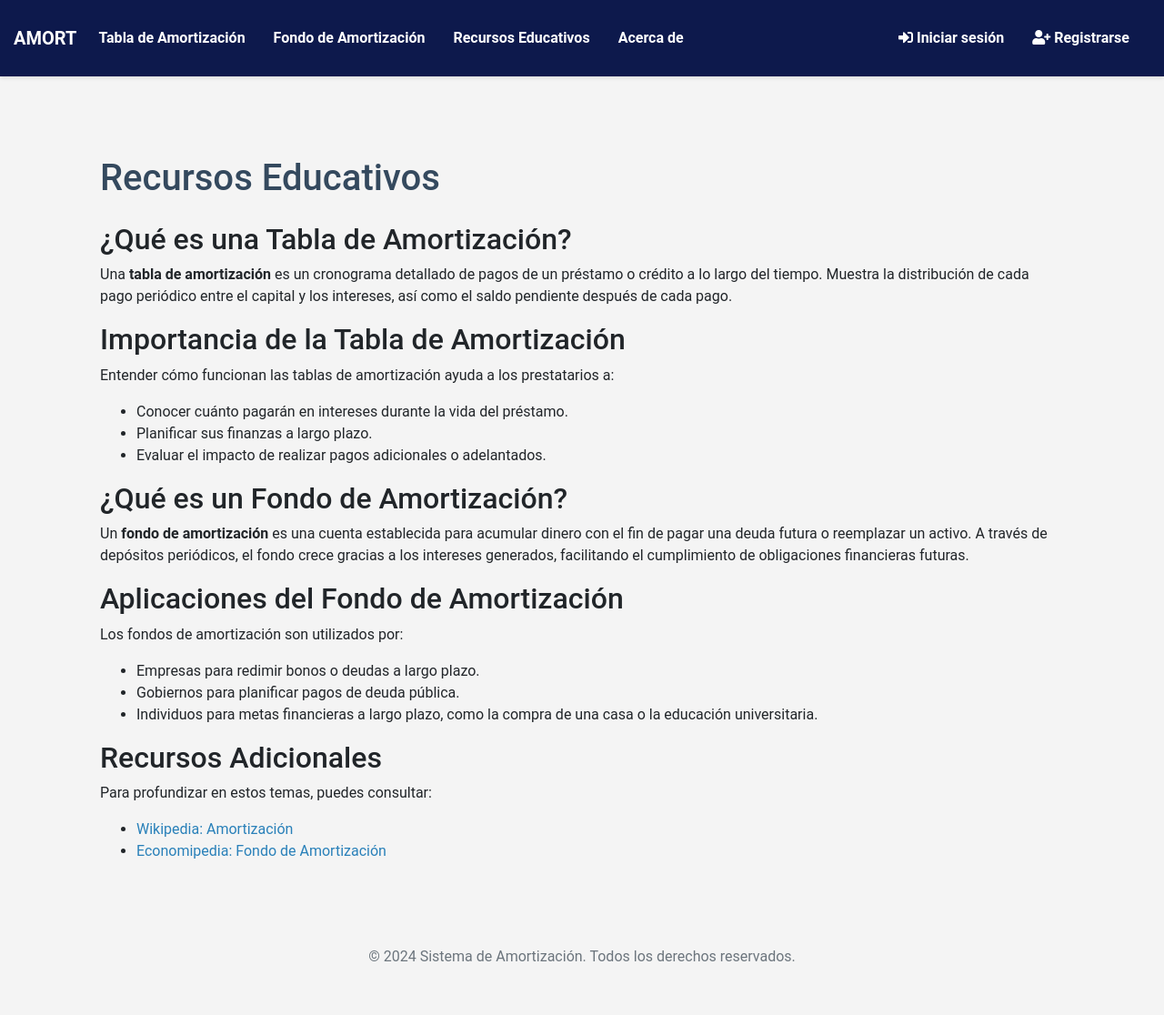
After one commit to fernandoa77/proyectointeres2, a Django app: page /recursos-educativos/ in a window 1280 px wide. The commit adds this page. Shown: the whole page at 91% size. Run offline with Django 5.2, Linux system fonts and the light colour scheme; some libraries are stand-ins or nearby versions.

Commit message:
secicon acerca de y recursos educaticos

```diff
--- a/AMORT/urls.py
+++ b/AMORT/urls.py
@@ -5,7 +5,7 @@ from django.contrib.auth import views as auth_views
 urlpatterns = [
     path('admin/', admin.site.urls),
     path('', include('core.urls')),
-    path('accounts/login/', auth_views.LoginView.as_view(), name='login'),
-    path('accounts/logout/', auth_views.LogoutView.as_view(next_page='home'), name='logout'),
-    path('accounts/', include('django.contrib.auth.urls')),
+    path('cuentas/iniciar-sesion/', auth_views.LoginView.as_view(), name='login'),
+    path('cuentas/cerrar-sesion/', auth_views.LogoutView.as_view(next_page='home'), name='logout'),
+    path('cuentas/', include('django.contrib.auth.urls')),
 ]
--- a/core/urls.py
+++ b/core/urls.py
@@ -4,14 +4,16 @@ from django.views.generic import TemplateView
 
 urlpatterns = [
     path('', views.home, name='home'),
-    path('amortization/', views.amortization_view, name='amortization'),
-    path('sinking_fund/', views.sinking_fund_view, name='sinking_fund'),
-    path('my_tables/', views.my_tables, name='my_tables'),
-    path('my_funds/', views.my_funds, name='my_funds'),
-    path('save_amortization/', views.save_amortization, name='save_amortization'),
-    path('save_fund/', views.save_fund, name='save_fund'),
-    path('table/<int:id>/', views.table_detail, name='table_detail'),
-    path('fund/<int:id>/', views.fund_detail, name='fund_detail'),
-    path('signup/', views.signup, name='signup'),
-    path('logout-confirmation/', TemplateView.as_view(template_name='confirmation.html'), name='logout_confirmation'),
+    path('amortizacion/', views.amortization_view, name='amortization'),
+    path('fondo-amortizacion/', views.sinking_fund_view, name='sinking_fund'),
+    path('mis-tablas/', views.my_tables, name='my_tables'),
+    path('mis-fondos/', views.my_funds, name='my_funds'),
+    path('guardar-amortizacion/', views.save_amortization, name='save_amortization'),
+    path('guardar-fondo/', views.save_fund, name='save_fund'),
+    path('tabla/<int:id>/', views.table_detail, name='table_detail'),
+    path('fondo/<int:id>/', views.fund_detail, name='fund_detail'),
+    path('registro/', views.signup, name='signup'),
+    path('confirmacion-salida/', TemplateView.as_view(template_name='confirmation.html'), name='logout_confirmation'),
+    path('recursos-educativos/', views.recursos_educativos, name='recursos_educativos'),
+    path('acerca-de/', views.acerca_de, name='acerca_de'),
 ]
--- a/core/views.py
+++ b/core/views.py
@@ -313,3 +313,9 @@ class DateEncoder(json.JSONEncoder):
         elif isinstance(obj, date):
             return obj.strftime('%Y-%m-%d')
         return super().default(obj)
+
+def recursos_educativos(request):
+    return render(request, 'recursos_educativos.html')
+
+def acerca_de(request):
+    return render(request, 'acerca_de.html')
--- a/templates/base.html
+++ b/templates/base.html
@@ -126,6 +126,12 @@
                             <a class="nav-link" href="{% url 'sinking_fund' %}">Fondo de Amortización</a>
                         </li>
                     {% endif %}
+                    <li class="nav-item">
+                        <a class="nav-link" href="{% url 'recursos_educativos' %}">Recursos Educativos</a>
+                    </li>
+                    <li class="nav-item">
+                        <a class="nav-link" href="{% url 'acerca_de' %}">Acerca de</a>
+                    </li>
                 </ul>
                 <ul class="navbar-nav">
                     {% if user.is_authenticated %}
--- /dev/null
+++ b/templates/recursos_educativos.html
@@ -0,0 +1,57 @@
+{% extends 'base.html' %}
+{% block title %}Recursos Educativos{% endblock %}
+
+{% block content %}
+<div class="container mt-4">
+    <h1 class="mb-4">Recursos Educativos</h1>
+
+    <section>
+        <h2>¿Qué es una Tabla de Amortización?</h2>
+        <p>
+            Una <strong>tabla de amortización</strong> es un cronograma detallado de pagos de un préstamo o crédito a lo largo del tiempo. Muestra la distribución de cada pago periódico entre el capital y los intereses, así como el saldo pendiente después de cada pago.
+        </p>
+    </section>
+
+    <section>
+        <h2>Importancia de la Tabla de Amortización</h2>
+        <p>
+            Entender cómo funcionan las tablas de amortización ayuda a los prestatarios a:
+        </p>
+        <ul>
+            <li>Conocer cuánto pagarán en intereses durante la vida del préstamo.</li>
+            <li>Planificar sus finanzas a largo plazo.</li>
+            <li>Evaluar el impacto de realizar pagos adicionales o adelantados.</li>
+        </ul>
+    </section>
+
+    <section>
+        <h2>¿Qué es un Fondo de Amortización?</h2>
+        <p>
+            Un <strong>fondo de amortización</strong> es una cuenta establecida para acumular dinero con el fin de pagar una deuda futura o reemplazar un activo. A través de depósitos periódicos, el fondo crece gracias a los intereses generados, facilitando el cumplimiento de obligaciones financieras futuras.
+        </p>
+    </section>
+
+    <section>
+        <h2>Aplicaciones del Fondo de Amortización</h2>
+        <p>
+            Los fondos de amortización son utilizados por:
+        </p>
+        <ul>
+            <li>Empresas para redimir bonos o deudas a largo plazo.</li>
+            <li>Gobiernos para planificar pagos de deuda pública.</li>
+            <li>Individuos para metas financieras a largo plazo, como la compra de una casa o la educación universitaria.</li>
+        </ul>
+    </section>
+
+    <section>
+        <h2>Recursos Adicionales</h2>
+        <p>
+            Para profundizar en estos temas, puedes consultar:
+        </p>
+        <ul>
+            <li><a href="https://es.wikipedia.org/wiki/Amortizaci%C3%B3n">Wikipedia: Amortización</a></li>
+            <li><a href="https://www.economipedia.com/definiciones/fondo-de-amortizacion.html">Economipedia: Fondo de Amortización</a></li>
+        </ul>
+    </section>
+</div>
+{% endblock %}
```
Also changed, not shown: templates/acerca_de.html (added, +23 -0 lines).
